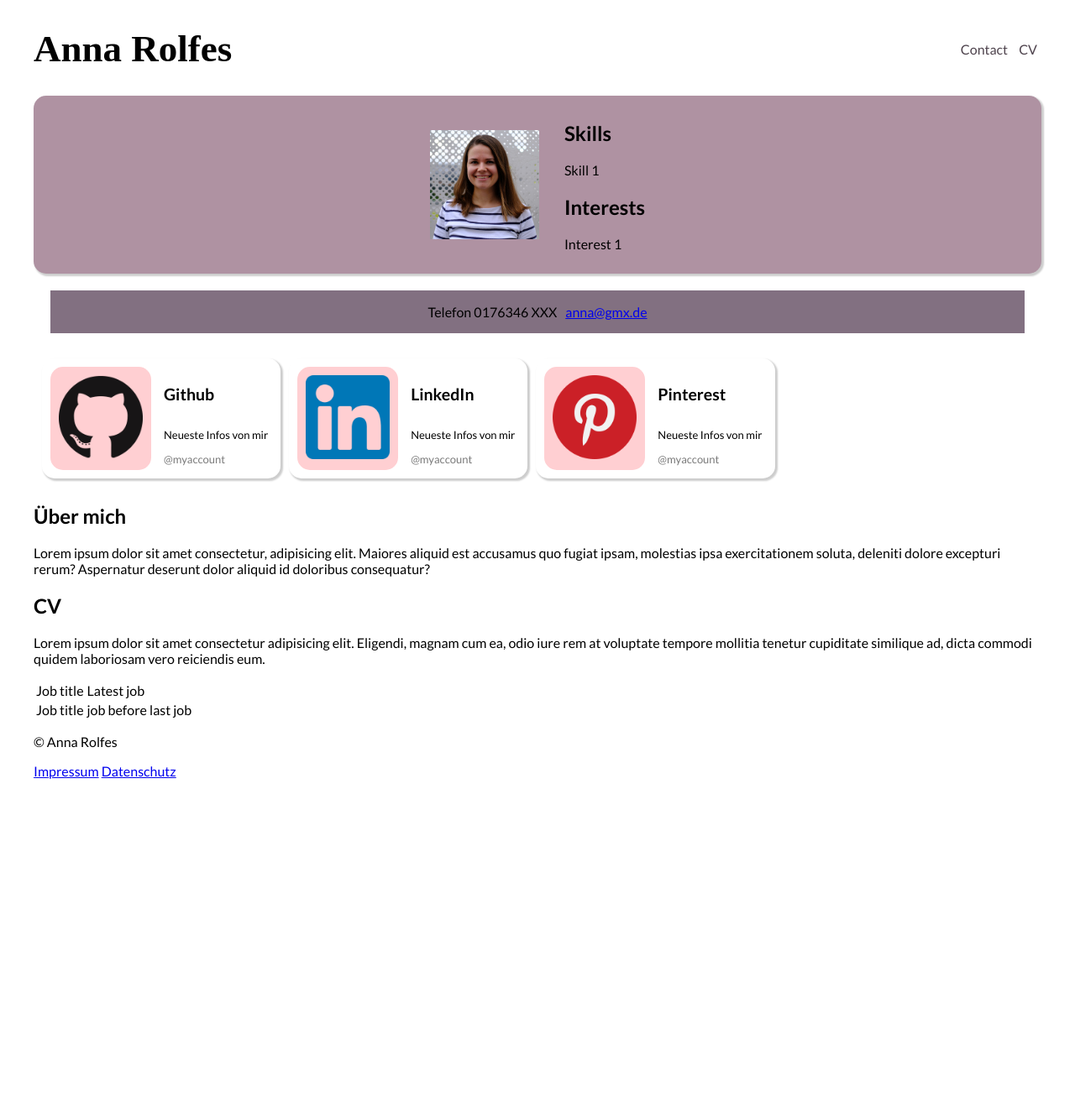
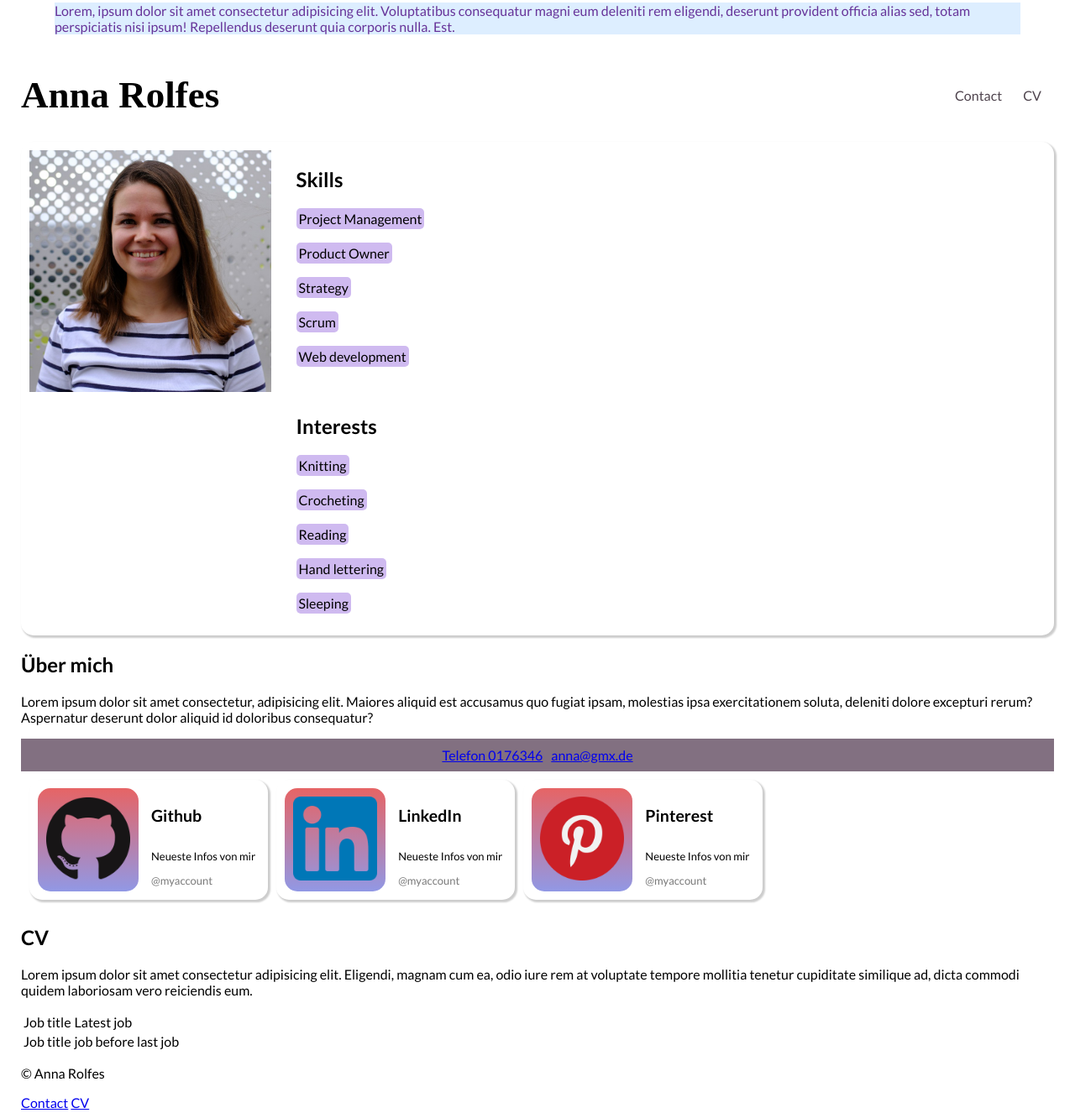
Before and after one commit to Luxa23/my-first-website, a plain HTML site: page index.html in a window 1280 px wide. Shown: the part 38-1364 px from the top of the page at 84% size. Before the commit the page ends 1006 px from the top, so only its background shows below. Drawn offline with Linux system fonts and the light colour scheme; a web font is replaced by a local one.

Commit message:
Add different changes

```diff
--- /dev/null
+++ b/base.css
@@ -0,0 +1,17 @@
+*,
+*::before,
+*::after {
+  box-sizing: border-box;
+  /* outline: 2px solid red; */
+  _background-color: aqua;
+}
+
+html {
+  font-size: 16px;
+}
+
+body {
+  margin: 20px;
+  padding: 5px;
+  font-family: "Lato";
+}
--- /dev/null
+++ b/design-system/blockquote/styles.css
@@ -0,0 +1,8 @@
+.blockquote {
+  background: #def;
+  font-family: inherit;
+}
+
+.blockquote--fancy {
+  color: rebeccapurple;
+}
--- /dev/null
+++ b/design-system/social-card/styles.css
@@ -0,0 +1,38 @@
+.social-cards {
+  display: flex;
+  flex-direction: row;
+  flex-wrap: wrap;
+  justify-content: flex-start;
+  gap: 10px;
+  padding: 10px;
+}
+
+.single-social-card {
+  display: flex;
+  gap: 10px;
+  box-shadow: 2px 2px 2px 1px rgba(0, 0, 0, 0.2);
+  border-radius: 15px 15px 15px 15px;
+  padding: 10px;
+}
+.social-image-div {
+  display: flex;
+  justify-content: center;
+  align-items: center;
+  padding: 10px;
+  background: linear-gradient(#e66465, #9198e5);
+  border-radius: inherit;
+  box-sizing: border-box;
+}
+
+.content-single-social-card {
+  padding: 5px;
+  width: 100%;
+  font-size: small;
+  display: flex;
+  flex-direction: column;
+}
+
+.link-social-card {
+  text-decoration: none;
+  color: #7a7a7a;
+}
--- a/index.html
+++ b/index.html
@@ -1,5 +1,5 @@
 <!DOCTYPE html>
-<html lang="de">
+<html lang="en">
   <head>
     <meta charset="UTF-8" />
     <meta http-equiv="X-UA-Compatible" content="IE=edge" />
@@ -11,95 +11,52 @@
       href="https://fonts.googleapis.com/css2?family=Lato:wght@100;300;400;700&family=Lobster&family=Rubik+Moonrocks&display=swap"
       rel="stylesheet"
     />
-    <link rel="stylesheet" href="style.css" />
+    <link rel="stylesheet" href="/styles.css" />
   </head>
 
-
-  </body>
-  </html>
-
   <body>
+    <blockquote class="blockquote blockquote--fancy">Lorem, ipsum dolor sit amet consectetur adipisicing elit. Voluptatibus consequatur magni eum deleniti rem eligendi, deserunt provident officia alias sed, totam perspiciatis nisi ipsum! Repellendus deserunt quia corporis nulla. Est.</blockquote>
     <!--main header-->
-    <header>
+    <header class="main-header">
       <h1>Anna Rolfes</h1>
       <nav>
-        <a class= "main-navigation" href="#Contact">Contact</a>
-        <a class= "main-navigation" href="#CV">CV</a>
+        <a class="main-navigation" href="#Contact">Contact</a>
+        <a class="main-navigation" href="#CV">CV</a>
       </nav>
     </header>
 
     <!--main content-->
     <main>
       <div class="about-myself">
-        <img class="image" src="images/foto-anna.jpg" alt="Anna Rolfes" width="150" />
-        <div class="skills-and-interests">
-        <section>
+        <img
+          class="image"
+          src="images/foto-anna.jpg"
+          alt="Anna Rolfes"
+          width="150"
+        />
+        <div>
+        <section class="skills-and-interests">
           <h2>Skills</h2>
-          <p>
-            Skill 1
-          </p>
+          <div>
+            <p class="tag">Project Management</p>
+            <p class="tag">Product Owner</p>
+            <p class="tag">Strategy</p>
+            <p class="tag">Scrum</p>
+            <p class="tag">Web development</p>
+          </div>
+        </section>
 
-        </section>
-        <section>
+        <section class="skills-and-interests">
           <h2>Interests</h2>
-          <p>
-            Interest 1
-          </p>
-
+          <!-- <div class="tags"> -->
+            <p class="tag">Knitting</p>
+            <p class="tag">Crocheting</p>
+            <p class="tag">Reading</p>
+            <p class="tag">Hand lettering</p>
+            <p class="tag">Sleeping</p>
+        </div>
         </section>
       </div>
-    </div>
-
-      <section class="contact" id="Contact">
-        <p>Telefon 0176346 XXX</p>
-        <a href="mailto:anna@gmx.de">anna@gmx.de</a>
-      </section>
-
-        <!--social-cards-->
-      <div class="social-cards">
-        <article class="single-social-card">
-          <div class="social-image-div">
-          <a href="https://github.com/annarolfes">
-            <img src="images/GitHub-Mark-120px-plus.png" alt="GitHub Logo" width="100" />
-          </a>
-        </div>
-          <div class="content-single-social-card">
-          <h2>Github</h2>
-          <div class="p-social-card">
-<p>Neueste Infos von mir</p>
-<a class="link-social-card" href="https://github.com/annarolfes">@myaccount</a>
-</div>
-</div>
-        </article>
-        <article class="single-social-card">
-          <div class="social-image-div">
-          <a href="https://github.com/annarolfes">
-            <img src="images/linked-in-icon.png" alt="GitHub Logo" width="100" />
-          </a>
-        </div>
-          <div class="content-single-social-card">
-          <h2>LinkedIn</h2>
-          <div class="p-social-card">
-<p>Neueste Infos von mir</p>
-<a class="link-social-card" href="https://www.linkedin.com/in/anna-rolfes-70a31a43/">@myaccount</a>
-</div>
-</div>
-        </article>
-        <article class="single-social-card">
-          <div class="social-image-div">
-          <a href="https://github.com/annarolfes">
-            <img src="images/pinterest-icon.png" alt="GitHub Logo" width="100" />
-          </a>
-        </div>
-          <div class="content-single-social-card">
-          <h2>Pinterest</h2>
-          <div class="p-social-card">
-<p>Neueste Infos von mir</p>
-<a class="link-social-card" href="https:www.pinterest.com">@myaccount</a>
-</div>
-</div>
-        </article>
-
       </div>
 
       <section>
@@ -111,6 +68,77 @@
           aliquid id doloribus consequatur?
         </p>
       </section>
+      <section class="contact" id="Contact">
+        <a href="tel:0176346324">Telefon 0176346</a>
+        <a href="mailto:anna@gmx.de">anna@gmx.de</a>
+      </section>
+
+      <!--social-cards-->
+      <div class="social-cards">
+        <article class="single-social-card">
+          <div class="social-image-div">
+            <a href="https://github.com/annarolfes">
+              <img
+                src="images/GitHub-Mark-120px-plus.png"
+                alt="GitHub Logo"
+                width="100"
+              />
+            </a>
+          </div>
+          <div class="content-single-social-card">
+            <h2>Github</h2>
+            <div class="p-social-card">
+              <p>Neueste Infos von mir</p>
+              <a class="link-social-card" href="https://github.com/annarolfes"
+                >@myaccount</a
+              >
+            </div>
+          </div>
+        </article>
+        <article class="single-social-card">
+          <div class="social-image-div">
+            <a href="https://github.com/annarolfes">
+              <img
+                src="images/linked-in-icon.png"
+                alt="GitHub Logo"
+                width="100"
+              />
+            </a>
+          </div>
+          <div class="content-single-social-card">
+            <h2>LinkedIn</h2>
+            <div class="p-social-card">
+              <p>Neueste Infos von mir</p>
+              <a
+                class="link-social-card"
+                href="https://www.linkedin.com/in/anna-rolfes-70a31a43/"
+                >@myaccount</a
+              >
+            </div>
+          </div>
+        </article>
+        <article class="single-social-card">
+          <div class="social-image-div">
+            <a href="https://github.com/annarolfes">
+              <img
+                src="images/pinterest-icon.png"
+                alt="GitHub Logo"
+                width="100"
+              />
+            </a>
+          </div>
+          <div class="content-single-social-card">
+            <h2>Pinterest</h2>
+            <div class="p-social-card">
+              <p>Neueste Infos von mir</p>
+              <a class="link-social-card" href="https:www.pinterest.com"
+                >@myaccount</a
+              >
+            </div>
+          </div>
+        </article>
+      </div>
+
       <section id="CV">
         <h2>CV</h2>
         <p>
@@ -133,8 +161,8 @@
     </main>
     <footer>
       <p>&#169; Anna Rolfes</p>
-      <a href="#">Impressum</a>
-      <a href="#">Datenschutz</a>
+      <a href="#Contact">Contact</a>
+      <a href="#CV">CV</a>
     </footer>
   </body>
 </html>
--- a/style.css
+++ /dev/null
@@ -1,109 +0,0 @@
-* {
-  box-sizing: border-box;
-  _outline: 2px solid red;
-  _background-color: aqua;
-}
-
-/* .main-title {
-  font-family: "Rubik Moonrocks";
-} */
-
-body {
-  margin: 20px;
-  padding: 20px;
-  font-family: "Lato";
-}
-
-header {
-  display: flex;
-  flex-direction: row;
-  justify-content: space-between;
-  align-items: center;
-  flex-wrap: wrap;
-}
-
-h1 {
-  font-family: "Rubik Moonrocks";
-  font-size: 45px;
-  _font-family: Lato;
-}
-
-.main-navigation {
-  text-decoration: none;
-  color: #4e434d;
-  padding: 5px;
-}
-
-.about-myself {
-  display: flex;
-  flex-direction: row;
-  flex-wrap: wrap;
-  justify-content: center;
-  gap: 10px;
-  background-color: #af92a2;
-  _box-shadow: 10px 5px 5px black;
-  box-shadow: 2px 2px 2px 1px rgba(0, 0, 0, 0.2);
-  border-radius: 15px 15px 15px 15px;
-}
-
-.image {
-  object-fit: contain;
-  padding: 10px;
-}
-
-.skills-and-interests {
-  padding: 10px;
-}
-
-.contact {
-  background-color: #827081;
-  display: flex;
-  flex-direction: row;
-  flex-wrap: wrap;
-  justify-content: center;
-  align-items: baseline;
-  gap: 10px;
-  margin: 20px;
-}
-
-.social-cards {
-  display: flex;
-  flex-direction: row;
-  flex-wrap: wrap;
-  justify-content: flex-start;
-  gap: 10px;
-  padding: 10px;
-}
-
-.single-social-card {
-  display: flex;
-  gap: 10px;
-
-  _background-color: aliceblue;
-  box-shadow: 2px 2px 2px 1px rgba(0, 0, 0, 0.2);
-  border-radius: 15px 15px 15px 15px;
-  padding: 10px;
-}
-.social-image-div {
-  display: flex;
-  justify-content: center;
-  align-items: center;
-  padding: 10px;
-  background-color: #ffcfd2;
-  border-radius: inherit;
-  box-sizing: border-box;
-}
-
-.content-single-social-card {
-  padding: 5px;
-  width: 100%;
-  box-sizing: content-box;
-  font-size: small;
-  display: flex;
-  flex-direction: column;
-}
-
-.link-social-card {
-  text-decoration: none;
-  color: #7a7a7a;
-}
--- /dev/null
+++ b/styles.css
@@ -0,0 +1,85 @@
+@import url("/base.css");
+@import url("/design-system/blockquote/styles.css");
+@import url("/design-system/social-card/styles.css");
+
+/* .main-title {
+  font-family: "Rubik Moonrocks";
+} */
+
+.main-header {
+  display: flex;
+  flex-direction: row;
+  justify-content: space-between;
+  align-items: center;
+  flex-wrap: wrap;
+  gap: 10px;
+}
+
+h1 {
+  font-family: "Rubik Moonrocks";
+  font-size: 45px;
+}
+
+nav {
+  display: flex;
+  padding: 10px;
+  gap: 15px;
+}
+.main-navigation {
+  text-decoration: none;
+  color: #4e434d;
+  padding: 5px;
+}
+
+.about-myself {
+  display: flex;
+  flex-direction: row;
+  flex-wrap: wrap;
+  justify-content: flex-start;
+  align-content: flex-start;
+  gap: 10px;
+
+  box-shadow: 2px 2px 2px 1px rgba(0, 0, 0, 0.2);
+  border-radius: 15px 15px 15px 15px;
+}
+
+.image {
+  _object-fit: contain;
+  padding: 10px;
+  width: 25%;
+  height: fit-content;
+}
+
+.skills-and-interests {
+  padding: 10px;
+  _box-sizing: content-box;
+  _outline: 2px solid green;
+}
+
+.tags {
+  _background-color: #827081;
+  -display: flex;
+  _flex-direction: row;
+  _flex-wrap: wrap;
+  _justify-content: flex-start;
+  _align-content: flex-start;
+  _gap: 10px;
+}
+
+.tag {
+  background-color: #cfbaf0;
+  border-radius: 5px 5px 5px 5px;
+  padding: 3px;
+  max-width: fit-content;
+}
+.contact {
+  background-color: #827081;
+  display: flex;
+  flex-direction: row;
+  flex-wrap: wrap;
+  justify-content: center;
+  align-items: baseline;
+  gap: 10px;
+  padding: 10px;
+  _margin: 20px;
+}
```
Also changed, not shown: design-system/blockquote/index.html (added, +30 -0 lines), design-system/social-card/index.html (added, +18 -0 lines), design-system/headlines/index.html (added), design-system/headlines/styles.css (added).
